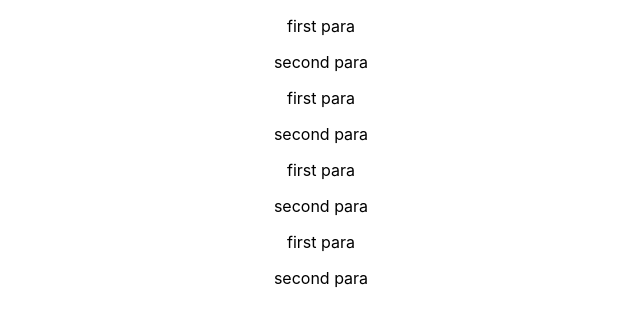
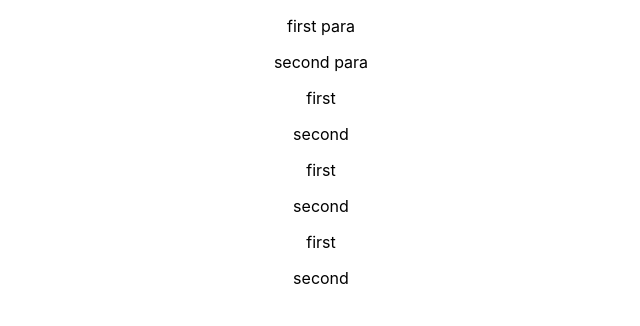
Before and after one commit to Endron/react_the-complete-guide, a React (Create React App) app: page / in a window 1280 px wide. Shown: the top 326 px of the page, without its empty margins (319-959 px from the left). Built offline with nearby package versions, Linux system fonts and the light colour scheme.

Commit message:
add new Component UserOutput

```diff
--- a/src/App.js
+++ b/src/App.js
@@ -1,14 +1,15 @@
 import React from 'react';
 import './App.css';
 import UserInput from './UserInput/UserInput';
+import UserOutput from './UserOutput/UserOutput';
 
 function App() {
   return (
     <div className="App">
       <UserInput />
-      <UserInput />
-      <UserInput />
-      <UserInput />
+      <UserOutput />
+      <UserOutput />
+      <UserOutput />
     </div>
   );
 }
--- /dev/null
+++ b/src/UserOutput/UserOutput.js
@@ -0,0 +1,15 @@
+import React, {Component} from 'react';
+
+class UserOutput extends Component {
+
+    render = () => {
+        return (
+            <div>
+                <p>first</p>
+                <p>second</p>
+            </div>
+        );
+    }
+}
+
+export default UserOutput;
```
